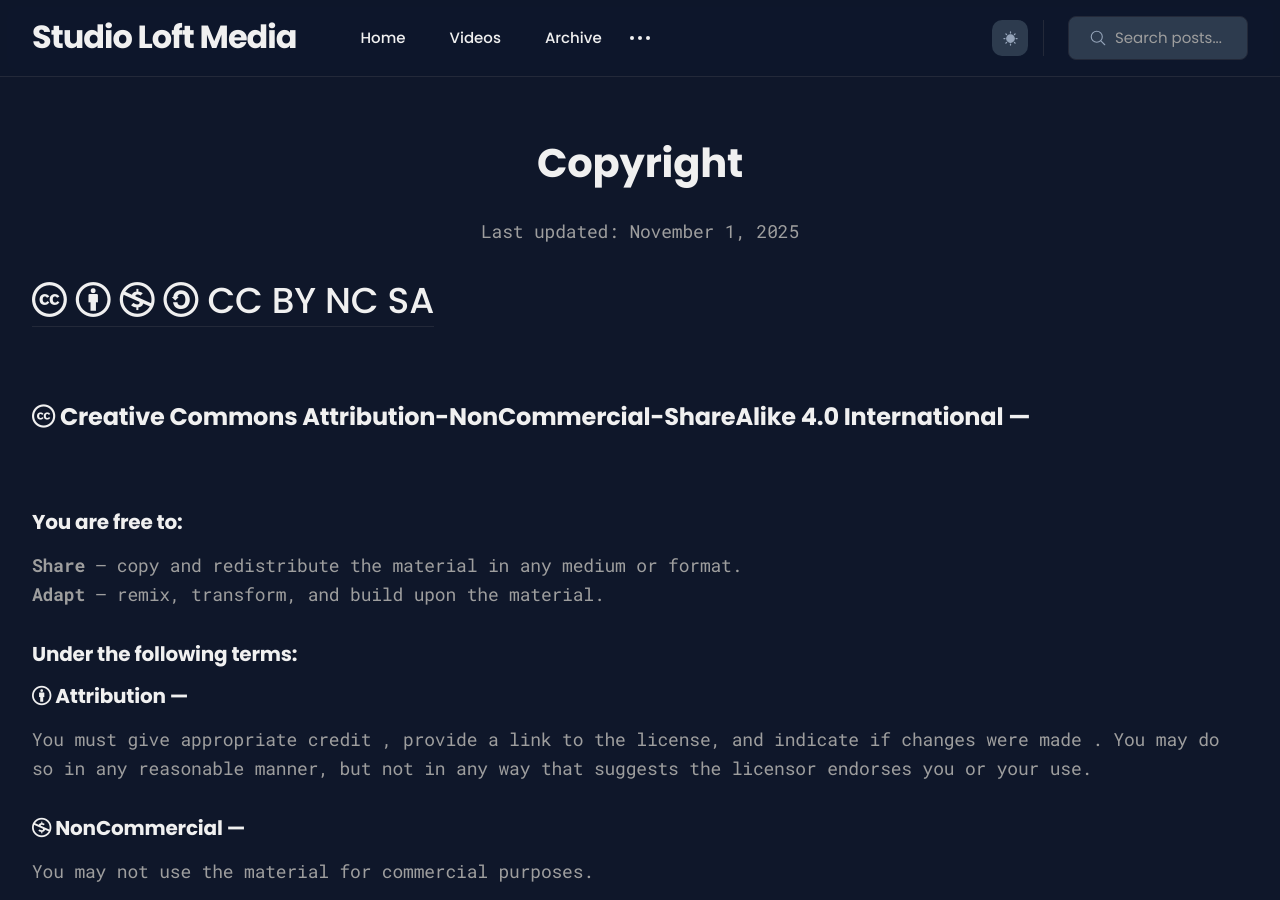
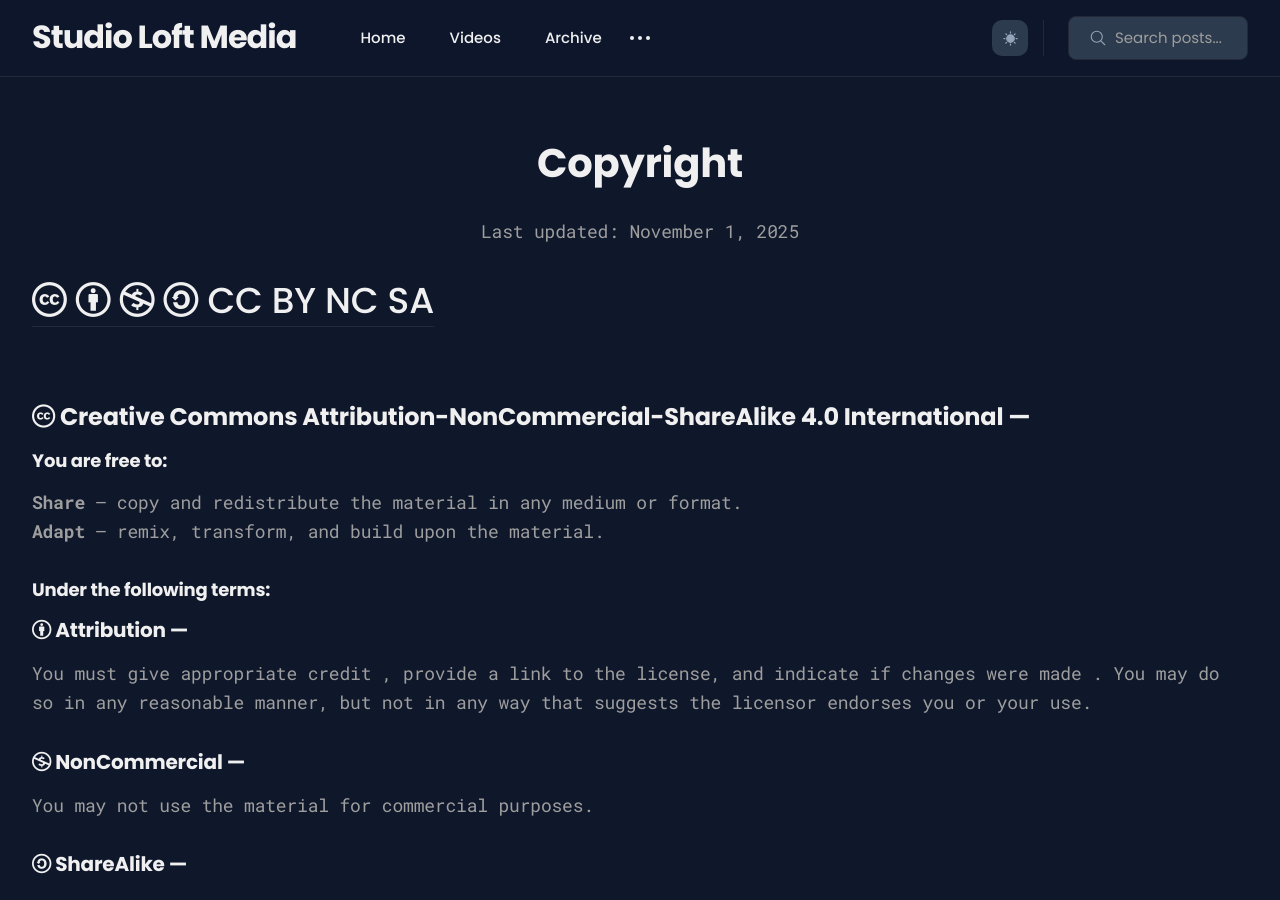
Before and after one commit to studioloft/studioloft.github.io, a Jekyll site: the page built from _pages/copyright.md, in a window 1280 px wide and 900 px high. Built offline with Jekyll 4.4.1, drawn with Linux system fonts in a browser that asks for light colours.

Commit message:
copyright copy update

```diff
--- a/_pages/copyright.md
+++ b/_pages/copyright.md
@@ -9,13 +9,12 @@ permalink: /copyright/
 <h1><a href="https://creativecommons.org/licenses/by-nc-sa/4.0/"><i class="fa-brands fa-creative-commons"></i> <i class="fa-brands fa-creative-commons-by"></i>  <i class="fa-brands fa-creative-commons-nc"></i>  <i class="fa-brands fa-creative-commons-sa"></i> CC BY NC SA</a></h1>
 <br>
 <h3><i class="fa-brands fa-creative-commons"></i> Creative Commons Attribution-NonCommercial-ShareAlike 4.0 International —</h3>
-<br>
-<h4>You are free to:</H4>
+<h5>You are free to:</H5>
 <b>Share</B> — copy and redistribute the material in any medium or format.
 <br>
 <b>Adapt</b> — remix, transform, and build upon the material.
 <br>
-<H4>Under the following terms:</h4>
+<H5>Under the following terms:</h5>
 <h4><i class="fa-brands fa-creative-commons-by"></i> Attribution —</h4>
 You must give appropriate credit , provide a link to the license, and indicate if changes were made . You may do so in any reasonable manner, but not in any way that suggests the licensor endorses you or your use.
 <h4><i class="fa-brands fa-creative-commons-nc"></i> NonCommercial —</h4>
```
